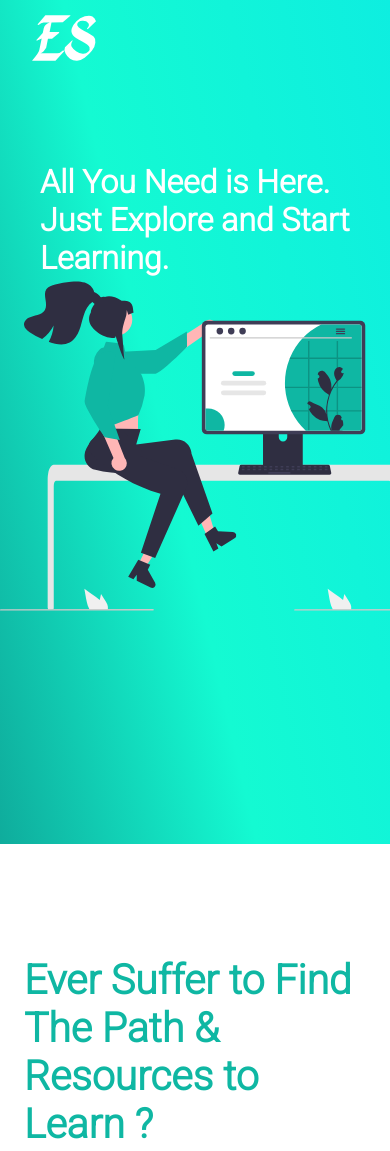
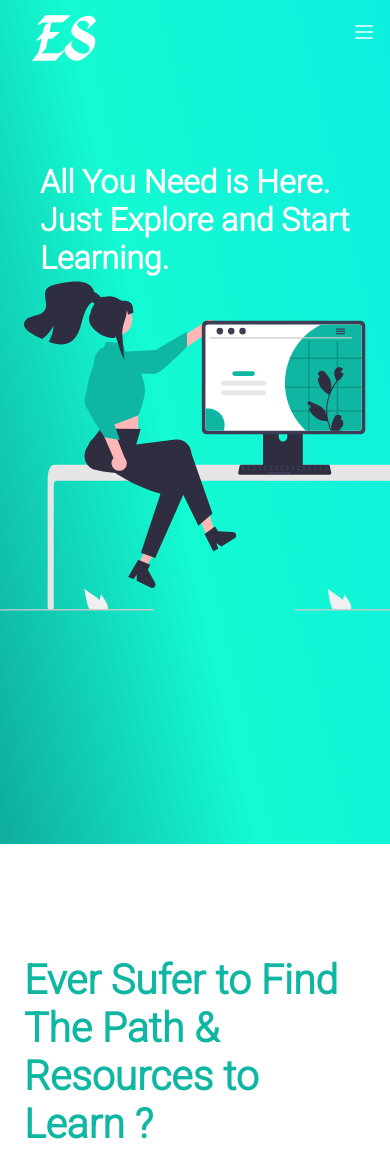
Before and after one commit to lav31/engineeringshove, a plain HTML site: page index.html in a window 390 px wide. Shown: the top 1151 px of the page. Drawn offline with Linux system fonts and the light colour scheme; a web font is replaced by a local one.

Commit message:
Update index.html

```diff
--- a/index.html
+++ b/index.html
@@ -21,6 +21,12 @@
                     <img src="/default-monochrome-white.svg" alt="">
                 </a>
             </div>
+            <a href="#" class="tgl-btn">
+                <svg xmlns="http://www.w3.org/2000/svg" x="0px" y="0px"
+width="20" height="20"
+viewBox="0 0 171 171"
+style=" fill:#000000;"><g fill="none" fill-rule="nonzero" stroke="none" stroke-width="1" stroke-linecap="butt" stroke-linejoin="miter" stroke-miterlimit="10" stroke-dasharray="" stroke-dashoffset="0" font-family="none" font-weight="none" font-size="none" text-anchor="none" style="mix-blend-mode: normal"><path d="M0,171.99562v-171.99562h171.99562v171.99562z" fill="none"></path><g fill="#ffffff"><path d="M17.1,27.36c-2.46675,-0.03489 -4.7612,1.26113 -6.00475,3.39177c-1.24356,2.13064 -1.24356,4.76582 0,6.89646c1.24356,2.13064 3.538,3.42666 6.00475,3.39177h136.8c2.46675,0.03489 4.7612,-1.26113 6.00475,-3.39177c1.24356,-2.13064 1.24356,-4.76582 0,-6.89646c-1.24356,-2.13064 -3.538,-3.42666 -6.00475,-3.39177zM17.1,78.66c-2.46675,-0.03489 -4.7612,1.26113 -6.00475,3.39177c-1.24356,2.13064 -1.24356,4.76582 0,6.89646c1.24356,2.13064 3.538,3.42666 6.00475,3.39177h136.8c2.46675,0.03489 4.7612,-1.26113 6.00475,-3.39177c1.24356,-2.13064 1.24356,-4.76582 0,-6.89646c-1.24356,-2.13064 -3.538,-3.42666 -6.00475,-3.39177zM17.1,129.96c-2.46675,-0.03489 -4.7612,1.26113 -6.00475,3.39177c-1.24356,2.13064 -1.24356,4.76582 0,6.89646c1.24356,2.13064 3.538,3.42666 6.00475,3.39177h136.8c2.46675,0.03489 4.7612,-1.26113 6.00475,-3.39177c1.24356,-2.13064 1.24356,-4.76582 0,-6.89646c-1.24356,-2.13064 -3.538,-3.42666 -6.00475,-3.39177z"></path></g></g></svg>
+            </a>
             <div class="links">
                 <ul>
                     <li>
@@ -56,7 +62,7 @@
     <section class="sctn2">
         <div class="hnd">
             <h1>
-                Ever Suffer to Find The Path & Resources to Learn ?
+                Ever Sufer to Find The Path & Resources to Learn ?
             </h1>
         </div>
         <div class="cnt">
@@ -118,5 +124,20 @@
             </ul>
         </div>
     </footer>
+
+
+
+
+
+    <script>
+        const toggleButton = document.getElementsByClassName('tgl-btn')[0]
+        const navbarLinks = document.getElementsByClassName('links')[0]
+
+        toggleButton.addEventListener('click', () => {
+            navbarLinks.classList.toggle('active')
+        })
+    </script>
+
+
 </body>
 </html>
```
